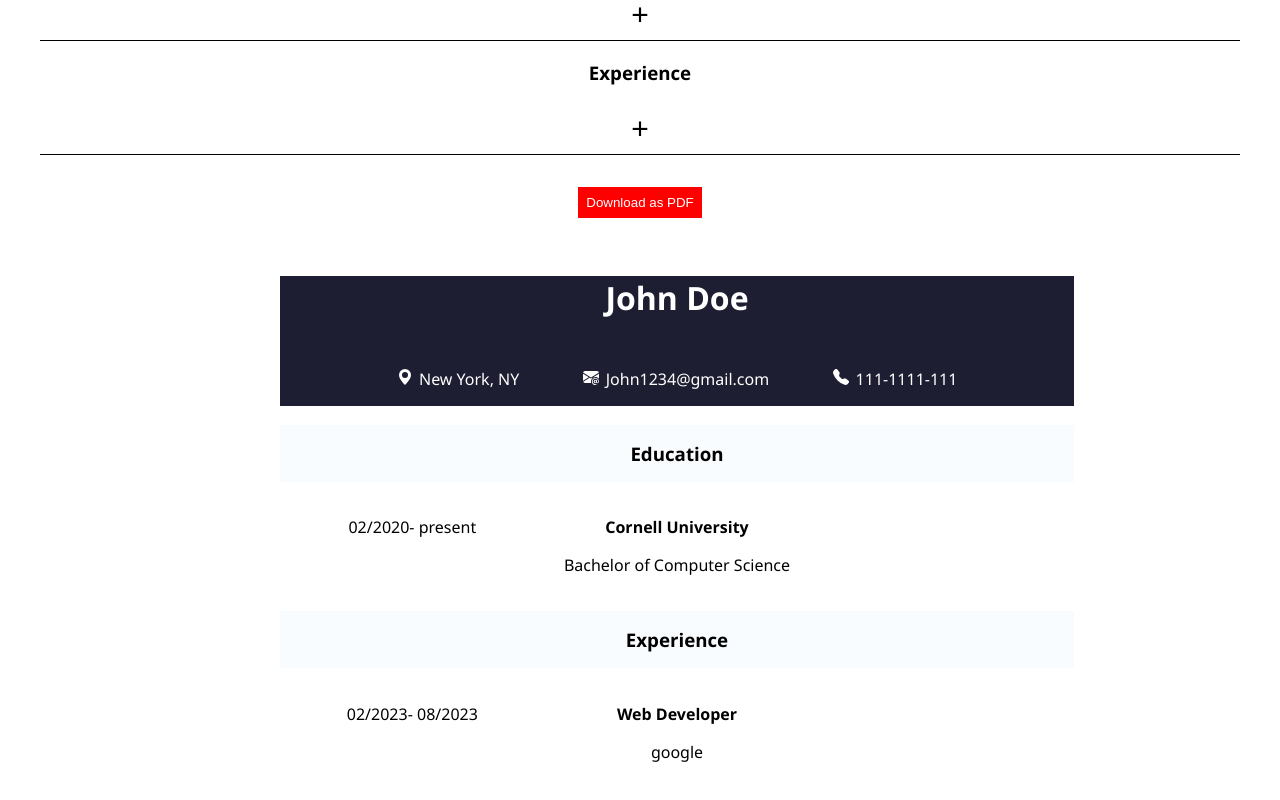
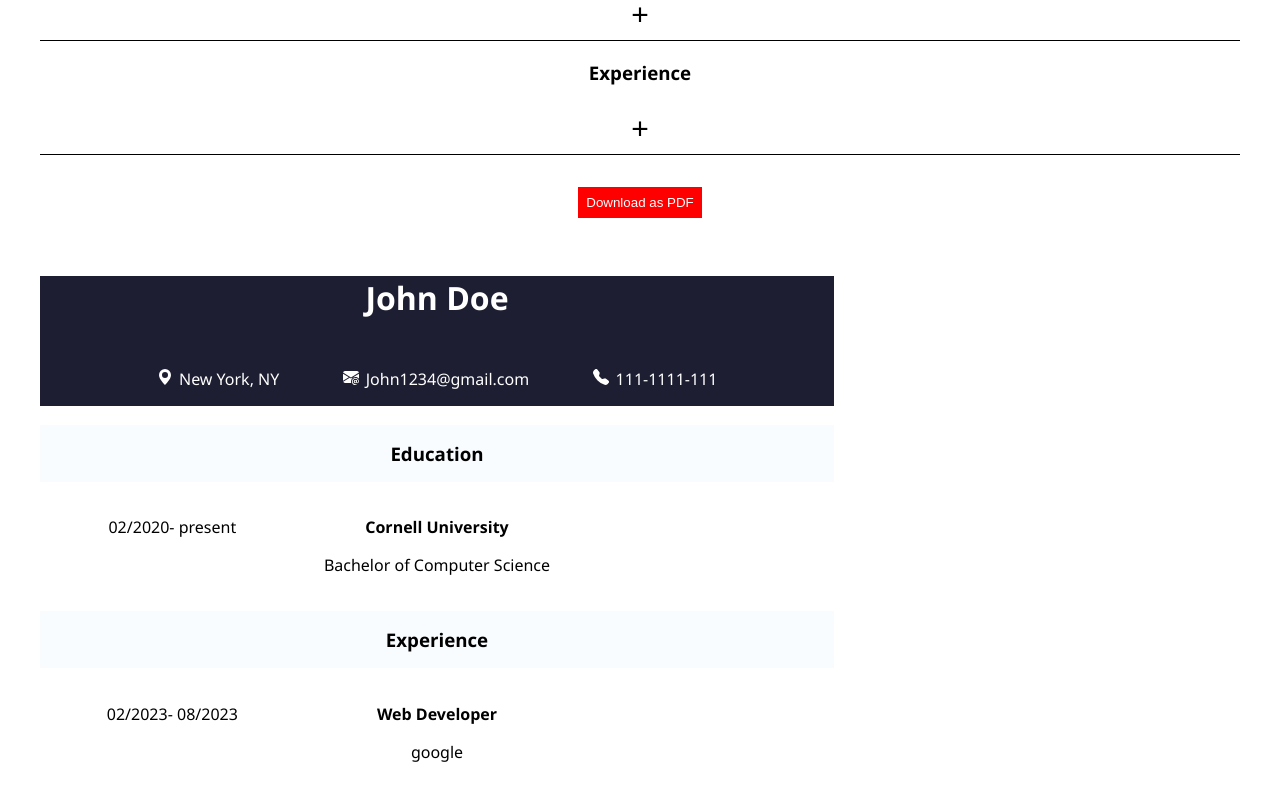
Before and after one commit to 808NV/odin-CV-application, a React (Vite) app: page / in a window 1280 px wide. Shown: the part 714-1514 px from the top of the page. Built offline with nearby package versions, Linux system fonts and the light colour scheme.

Commit message:
remove margin from .pdf

```diff
--- a/src/App.css
+++ b/src/App.css
@@ -81,8 +81,8 @@
 .pdf {
   height: 1123px;
   width: 794px;
-  margin-left: 15rem;
 }
+
 .heading {
   background-color: rgb(30, 30, 50);
   color: #fff;
```
